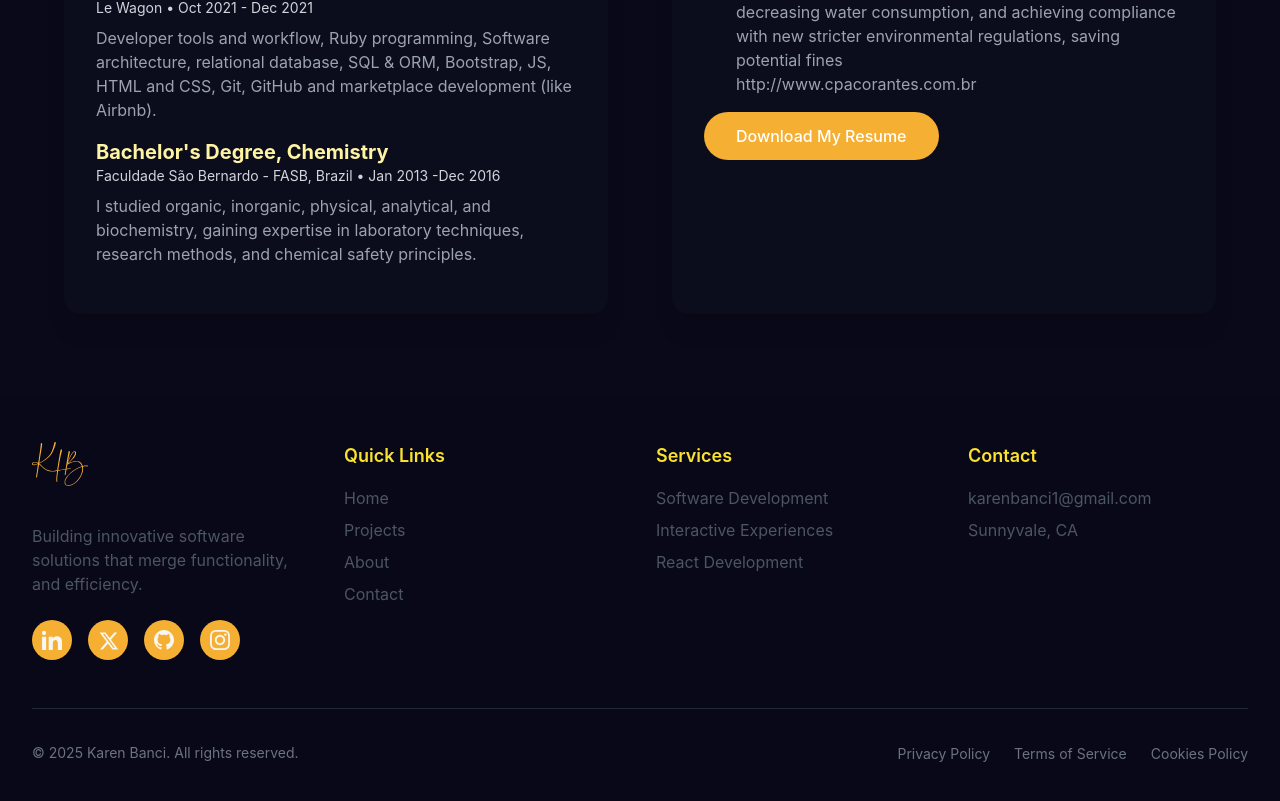
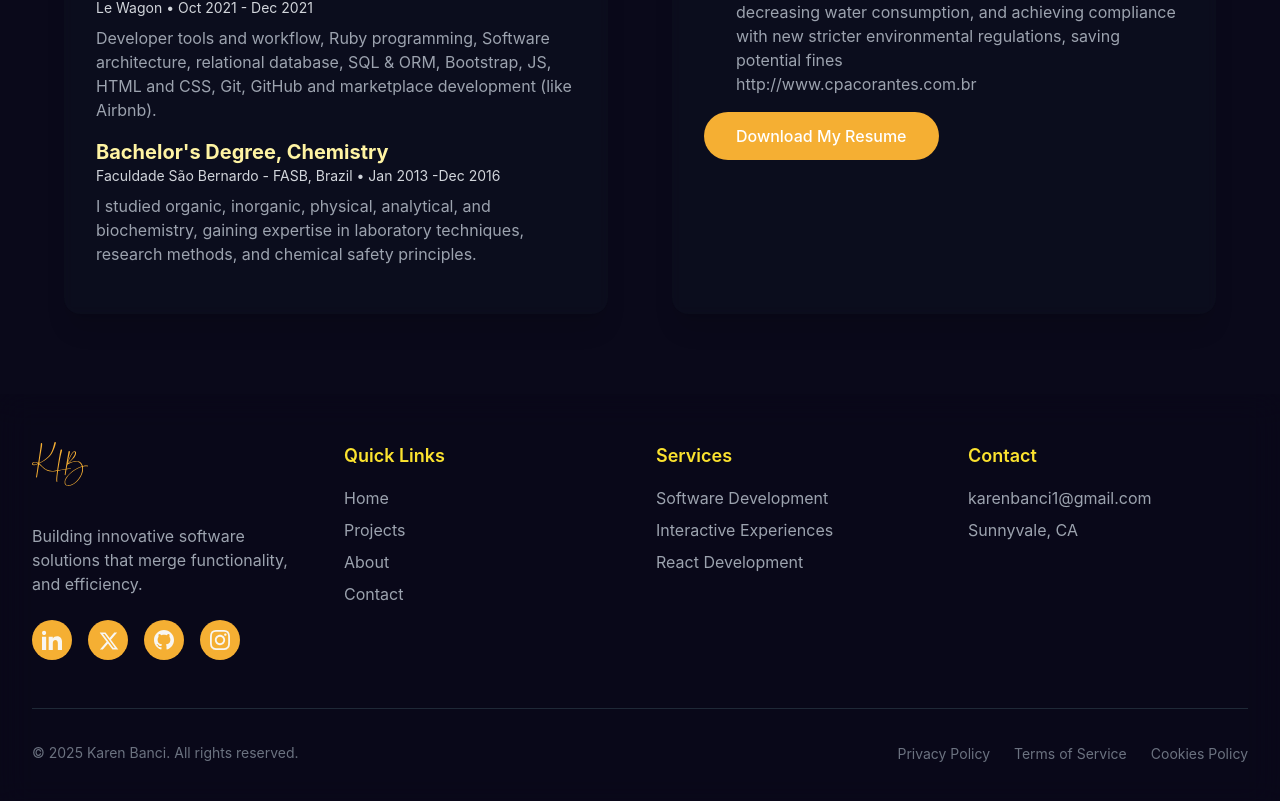
Before and after one commit to karenbanci/karen-website, a React (Create React App) app: page /#/about in a window 1280 px wide. Shown: the part 1697-2498 px from the top of the page. Built offline with nearby package versions, Linux system fonts and the light colour scheme; no server answers.

Commit message:
feat: update color scheme in Background component for improved aesthetics

```diff
--- a/src/components/Footer.tsx
+++ b/src/components/Footer.tsx
@@ -18,7 +18,7 @@ export default function Footer() {
                 className="w-14"
               />
             </Link>
-            <p className="text-gray-600 mt-4 max-w-xs">
+            <p className="text-gray-400 mt-4 max-w-xs">
               Building innovative software solutions that merge functionality,
               and efficiency.
             </p>
@@ -58,7 +58,7 @@ export default function Footer() {
               <li>
                 <Link
                   to="/"
-                  className="text-gray-600 hover:text-white transition-colors"
+                  className="text-gray-400  hover:text-white transition-colors"
                 >
                   Home
                 </Link>
@@ -66,7 +66,7 @@ export default function Footer() {
               <li>
                 <Link
                   to="/projects"
-                  className="text-gray-600 hover:text-white transition-colors"
+                  className="text-gray-400  hover:text-white transition-colors"
                 >
                   Projects
                 </Link>
@@ -74,7 +74,7 @@ export default function Footer() {
               <li>
                 <Link
                   to="/about"
-                  className="text-gray-600 hover:text-white transition-colors"
+                  className="text-gray-400  hover:text-white transition-colors"
                 >
                   About
                 </Link>
@@ -82,7 +82,7 @@ export default function Footer() {
               <li>
                 <Link
                   to="/contact"
-                  className="text-gray-600 hover:text-white transition-colors"
+                  className="text-gray-400  hover:text-white transition-colors"
                 >
                   Contact
                 </Link>
@@ -96,13 +96,13 @@ export default function Footer() {
             </h3>
             <ul className="space-y-2">
               <li>
-                <span className="text-gray-600">Software Development</span>
+                <span className="text-gray-400 ">Software Development</span>
               </li>
               <li>
-                <span className="text-gray-600">Interactive Experiences</span>
+                <span className="text-gray-400 ">Interactive Experiences</span>
               </li>
               <li>
-                <span className="text-gray-600">React Development</span>
+                <span className="text-gray-400 ">React Development</span>
               </li>
             </ul>
           </div>
@@ -115,13 +115,13 @@ export default function Footer() {
               <li>
                 <a
                   href="mailto:karenbanci1@gmail.com"
-                  className="text-gray-600 hover:text-white transition-colors"
+                  className="text-gray-400  hover:text-white transition-colors"
                 >
                   karenbanci1@gmail.com
                 </a>
               </li>
               <li>
-                <span className="text-gray-600">Sunnyvale, CA</span>
+                <span className="text-gray-400 ">Sunnyvale, CA</span>
               </li>
             </ul>
           </div>
--- a/src/experience/Background.tsx
+++ b/src/experience/Background.tsx
@@ -16,7 +16,7 @@ export default function Background({
   count = 5000,
   size = 0.015,
   radius = 5,
-  colors = ["#10282F", "#10282F"],
+  colors = ["#FFF4A3", "#FFEA53"],
   speed = 0.2,
 }: BackgroundProps) {
   const points = useRef<THREE.Points>(null);
```
